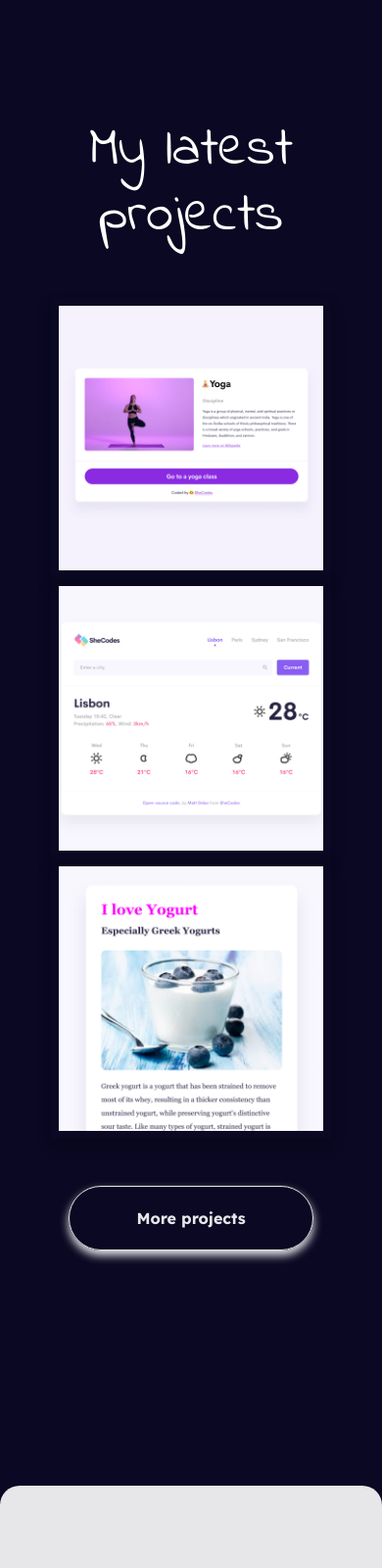
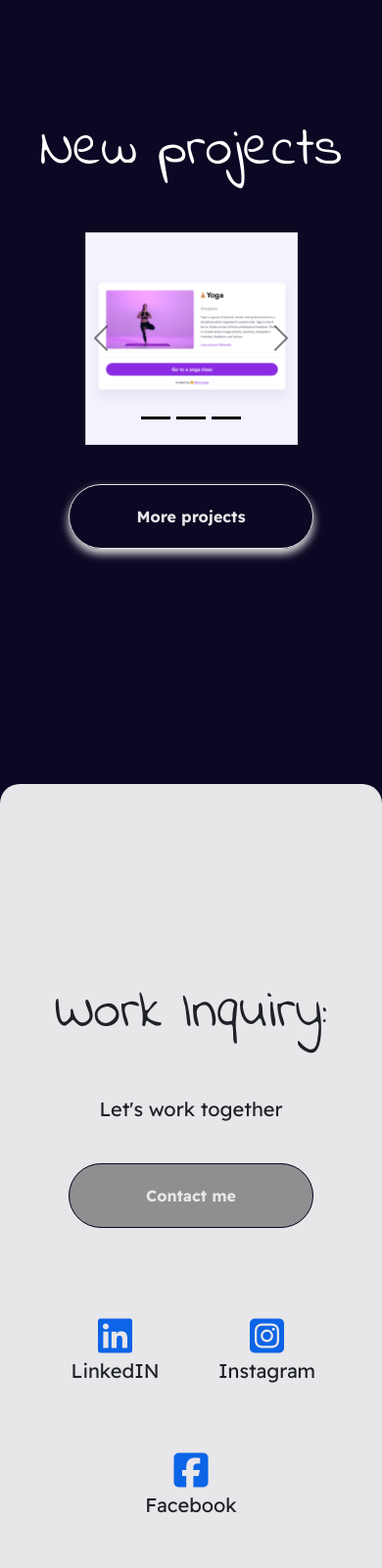
Before and after one commit to ViktoriaAve/Responsive_Portfolio_Project, a plain HTML site: page index.html in a window 390 px wide. Shown: the part 3340-4940 px from the top of the page at 98% size. Drawn offline with nearby package versions, Linux system fonts and the light colour scheme; grey boxes are pictures that could not be loaded.

Commit message:
Added bs carousel

```diff
--- a/index.html
+++ b/index.html
@@ -19,6 +19,7 @@
 <link rel="preconnect" href="https://fonts.gstatic.com" crossorigin>
 <link href="https://fonts.googleapis.com/css2?family=Indie+Flower&family=Readex+Pro:wght@200;300;400;500;600;700&display=swap" rel="stylesheet">
 <script src="https://kit.fontawesome.com/27f42f9775.js" crossorigin="anonymous"></script>
+<script src="https://cdn.jsdelivr.net/npm/bootstrap@5.1.3/dist/js/bootstrap.bundle.min.js" integrity="sha384-ka7Sk0Gln4gmtz2MlQnikT1wXgYsOg+OMhuP+IlRH9sENBO0LRn5q+8nbTov4+1p" crossorigin="anonymous"></script>
 </head>
   <body class="homepage">
     <nav class="navbar navbar-expand-lg navbar-dark fixed-top" style="background-color: #060418f2;">
@@ -115,26 +116,50 @@
        </div>
      </div>
     </div>
+
+
+
+
+
+
+
     <div class="dark-theme-container">
-     <h4>My latest projects</h4>
-     <div class="container mt-5 mb-5">
-      <div class="row">
-        <div class="col-sm-4">
-          <img src="images/yoga.png" alt="Yoga app preview" class="img-fluid p-2 shadow rounded" />
+      <h4>New projects</h4>
+      <div class="d-flex justify-content-center">
+      <div id="carouselExampleIndicators" class="carousel carousel-dark slide" style="max-width: 70%; data-bs-ride="carousel">
+        <div class="carousel-indicators">
+          <button type="button" data-bs-target="#carouselExampleIndicators" data-bs-slide-to="0" class="active" aria-current="true" aria-label="Slide 1"></button>
+          <button type="button" data-bs-target="#carouselExampleIndicators" data-bs-slide-to="1" class="active" aria-current="true" aria-label="Slide 2"></button>
+          <button type="button" data-bs-target="#carouselExampleIndicators" data-bs-slide-to="2" class="active" aria-current="true" aria-label="Slide 3"></button>
         </div>
-        <div class="col-sm-4">
-          <img src="images/weather.png" alt="Weather app preview" class="img-fluid p-2 shadow rounded" />
+        <div class="carousel-inner">
+          <div class="carousel-item active">
+            <img src="images/yoga.png" class="d-block w-100" alt="Yoga App">
+          </div>
+          <div class="carousel-item">
+            <img src="images/weather.png" class="d-block w-100" alt="Weather App">
+          </div>
+          <div class="carousel-item">
+            <img src="images/yogurt.png" class="d-block w-100" alt="Yogurt App">
+          </div>
         </div>
-        <div class="col-sm-4">
-          <img src="images/yogurt.png" alt="Yogurt app preview" class="img-fluid p-2 shadow rounded" />
-        </div>
+        <button class="carousel-control-prev" type="button" data-bs-target="#carouselExampleIndicators" data-bs-slide="prev">
+          <span class="carousel-control-prev-icon" aria-hidden="true"></span>
+          <span class="visually-hidden">Previous</span>
+        </button>
+        <button class="carousel-control-next" type="button" data-bs-target="#carouselExampleIndicators" data-bs-slide="next">
+          <span class="carousel-control-next-icon" aria-hidden="true"></span>
+          <span class="visually-hidden">Next</span>
+        </button>
       </div>
     </div>
       <a class="button-light"
-        href="projects.html"
-        title="My projects button">
-        More projects</a>
-      </div>
+         href="projects.html"
+         title="My projects button">
+         More projects</a>
+       </div>
+     </div>
+
       <div class="light-theme-container" id="contact">
         <h4> Work Inquiry:</h4>
         <p>Let's work together</p>
@@ -145,23 +170,21 @@
         <div class="container d-flex justify-content-center">
           <div class="row">
             <div class="col">
-              <i class="fab fa-linkedin"></i>
+              <a href="#"><i class="fab fa-linkedin"></i></a>
               <p>LinkedIN</p>
             </div>
             <div class="col">
-              <i class="fab fa-instagram-square"></i>
+              <a href="#"><i class="fab fa-instagram-square"></i></a>
               <p>Instagram</p>
             </div>
             <div class="col">
-              <i class="fab fa-facebook-square"></i>
+              <a href="#"><i class="fab fa-facebook-square"></i></a>
               <p>Facebook</p>
             </div>
           </div>
         </div>
       </div>
   </div>
-
-
 
     <footer>
       <p>@ 2022 This website was coded by Viktoria Averjanova, and is
```
